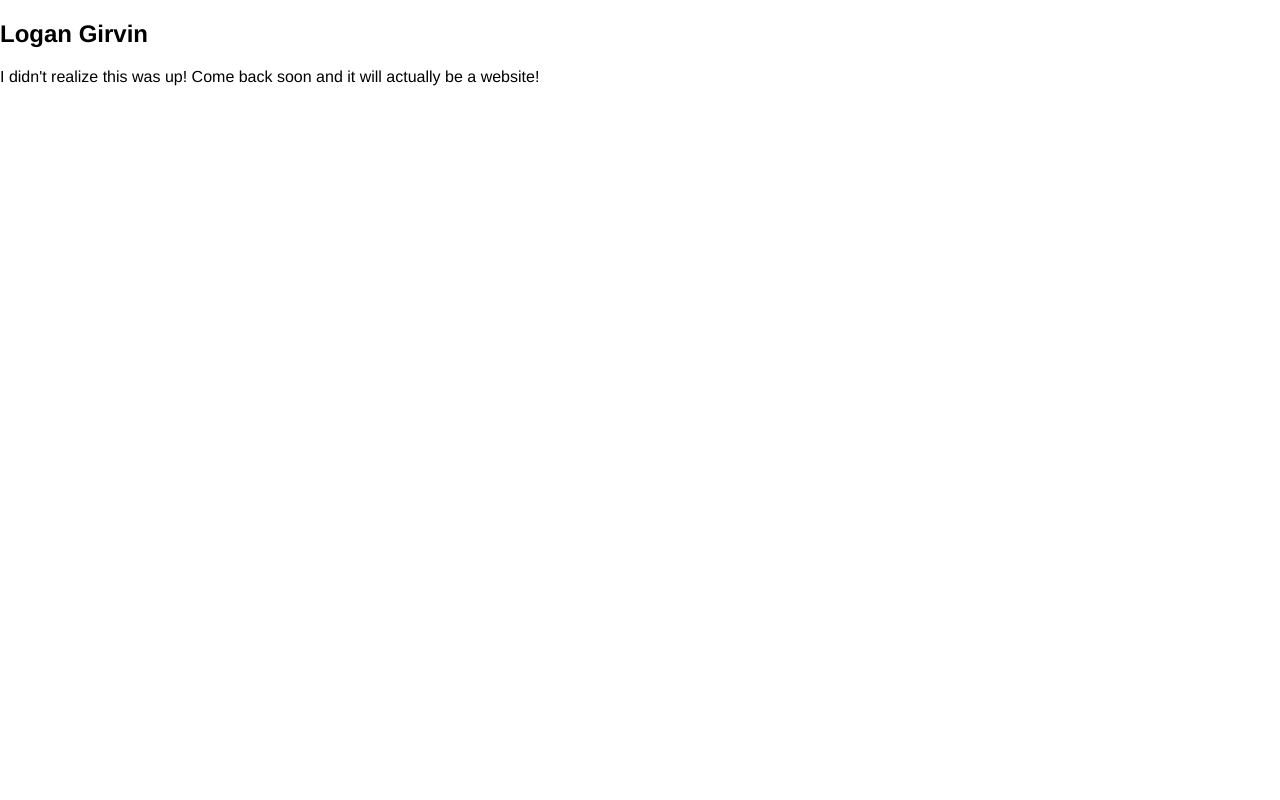
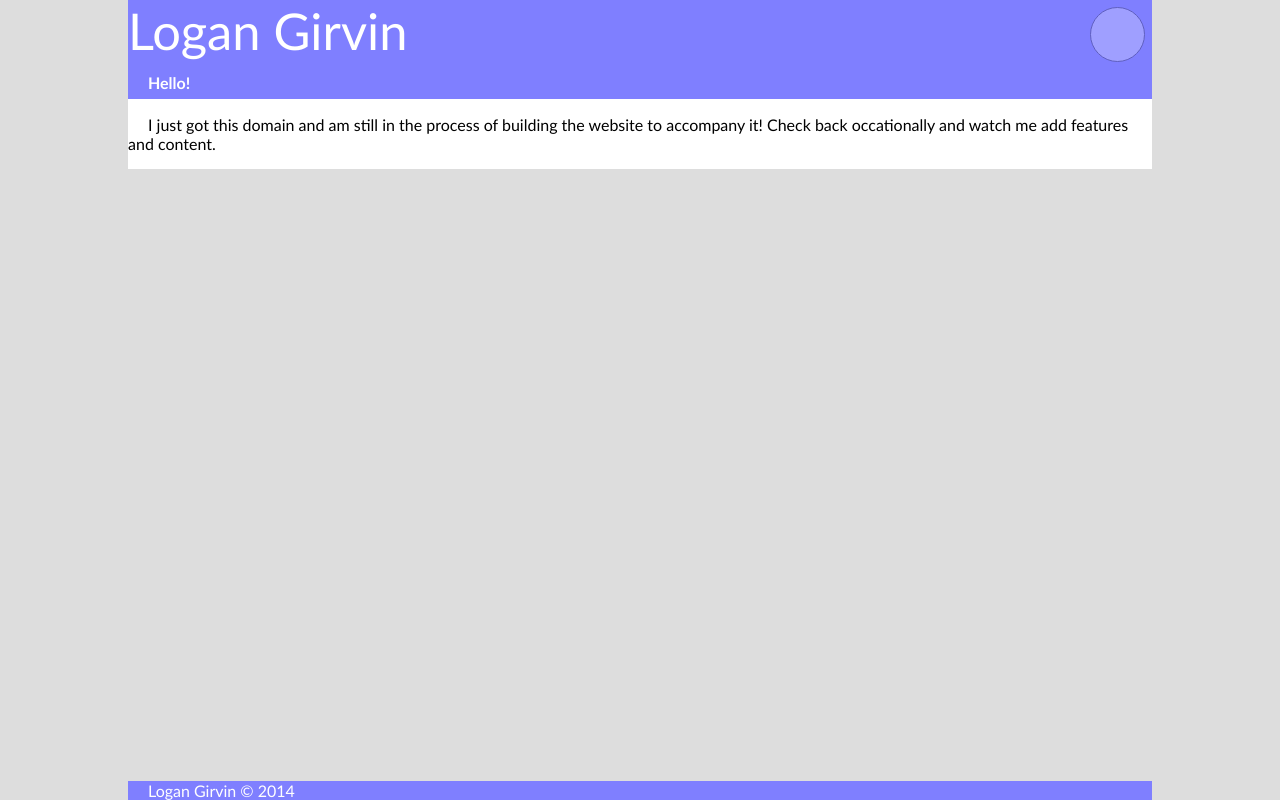
Before and after one commit to Tisza/mygithubpage, a plain HTML site: page index.html in a window 1280 px wide. Drawn offline with Linux system fonts and the light colour scheme.

```diff
--- a/index.html
+++ b/index.html
@@ -1,23 +1,46 @@
 <!DOCTYPE html>
 <html>
 <head>
-    <meta charset="UTF-8" />
-    <link type="text/css" rel="stylesheet" href="style.css" />
-    <script type="text/javascript" src="script.js"></script>
-    <title>Logan Girvin</title>
+<title>Logan Girvin</title>
+<meta charset="UTF-8" />
+<link rel="stylesheet" href="style.css" type="text/css" />
+<script src="script.js" type="text/javascript"></script>
 </head>
 <body>
-    <section>
-        <header>
-            <h1>Logan Girvin</h1>
-            <nav>
+    <div id="wrapper">
+        <div id="header">
+            <p>
+                Logan Girvin
+            </p>
+            <div id="nav">
+                <div class="loc">
 
-            </nav>
-        </header>
-        <p>I didn't realize this was up! Come back soon and it will actually be a website!</p>
-        <footer>
-            <address></address>
-        </footer>
-    </section>
+                </div>
+            </div>
+        </div>
+        <div id="footer">
+            <p id="visible">
+                Logan Girvin &copy; 2014
+            </p>
+            <div id="footerdetail">
+                <p>
+                    <a href="mailto:logangirvin@hotmail.com">Email me!</a> |
+                    <a href="https://github.com/Tisza" target="_blank">Github</a> (still correcting and moving over offline projects...)
+                </p>
+            </div>
+        </div>
+        <div id="content">
+            <div class="section">
+                <div class="title">
+                    <p>
+                        Hello!
+                    </p>
+                </div>
+                <p>
+                    I just got this domain and am still in the process of building the website to accompany it! Check back occationally and watch me add features and content.
+                </p>
+            </div>
+        </div>
+    </div>
 </body>
 </html>
--- a/script.js
+++ b/script.js
@@ -0,0 +1,21 @@
+(function() {
+    "use strict";
+    function $(Element) {
+        return document.getElementById(Element);
+    }
+    window.addEventListener("load", function(event) {
+        var footer = $("footer");
+        footer.addEventListener("mouseenter", footerUp);
+        footer.addEventListener("mouseleave", footerDown);
+        footerDown();
+    });
+    function footerUp() {
+        $("footer").style.bottom = "0px";
+    }
+    function footerDown() {
+        var footer = $("footer");
+        var X = footer.offsetTop;
+        var Y = $("footerdetail").offsetTop;
+        footer.style.bottom = (X + Y - window.innerHeight) + "px";
+    }
+})();
--- a/style.css
+++ b/style.css
@@ -1,4 +1,73 @@
 body {
     margin: 0;
-    font-family: Helvetica, sans-serif;
+    font-family: "trebuchet ms", sans-serif;
+    background-color: #dddddd;
 }
+#wrapper {
+    margin: auto;
+    max-width: 1200pt;
+    min-width: 500pt;
+    background-color: #ffffff;
+    padding: 50pt 0 0 0;
+}
+#wrapper, #header, #footer {
+    width: 80%;
+}
+#wrapper, #header {
+    overflow: hidden;
+}
+#header {
+    height: 50pt;
+    font-size: 38pt;
+    position: fixed;
+    top: 0;
+}
+#header > p {
+    margin: 0;
+    text-indent: 0;
+    float: left;
+    display: block;
+}
+#header > #nav {
+    float: right;
+}
+.loc {
+    float: left;
+    margin: 5pt;
+    width: 40pt;
+    height: 40pt;
+    background-color: white;
+    border-radius: 50%;
+    border: 1pt solid #000000;
+    opacity: 0.25;
+    transition: opacity, 1s;
+}
+.loc:hover {
+    opacity: 1;
+}
+#footer {
+    position: fixed;
+    bottom: 0;
+    transition: bottom, 1s;
+}
+#footer p {
+    margin: 0;
+}
+#header, #footer, .title {
+    background-color: #7F7FFF;
+    color: #ffffff;
+}
+.section p {
+    display: hidden;
+}
+.title {
+    font-weight: bold;
+}
+.title > p {
+    text-indent: 15pt;
+    margin: 0;
+    padding: 5pt 0;
+}
+p {
+    text-indent: 15pt;
+}
```
